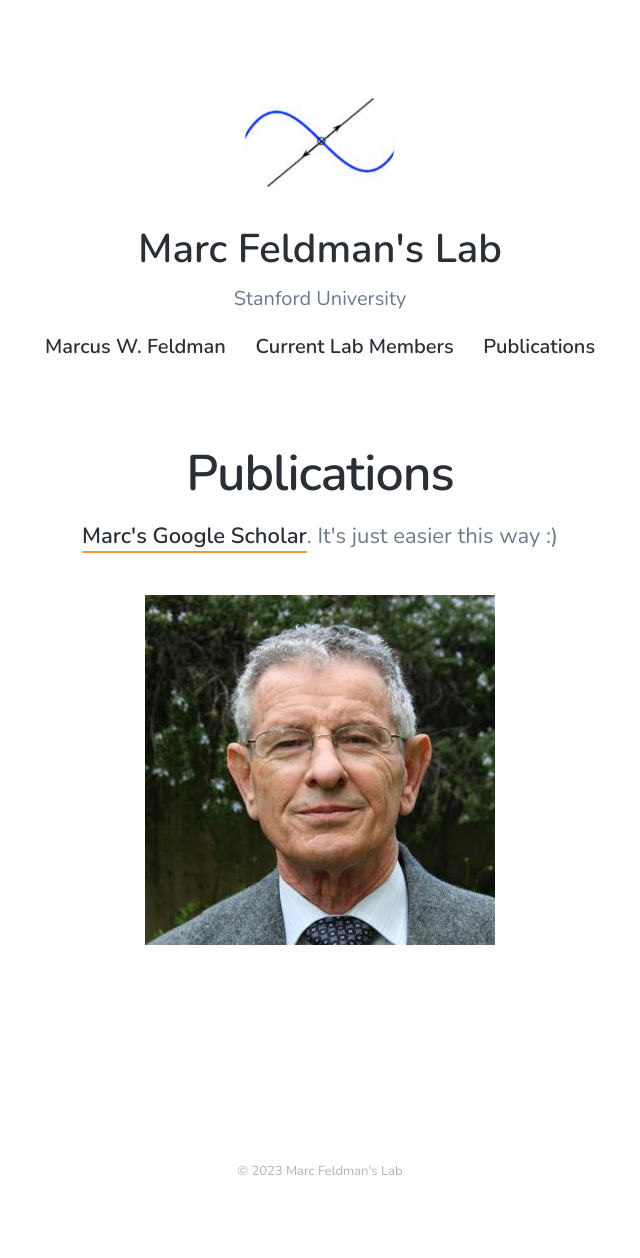
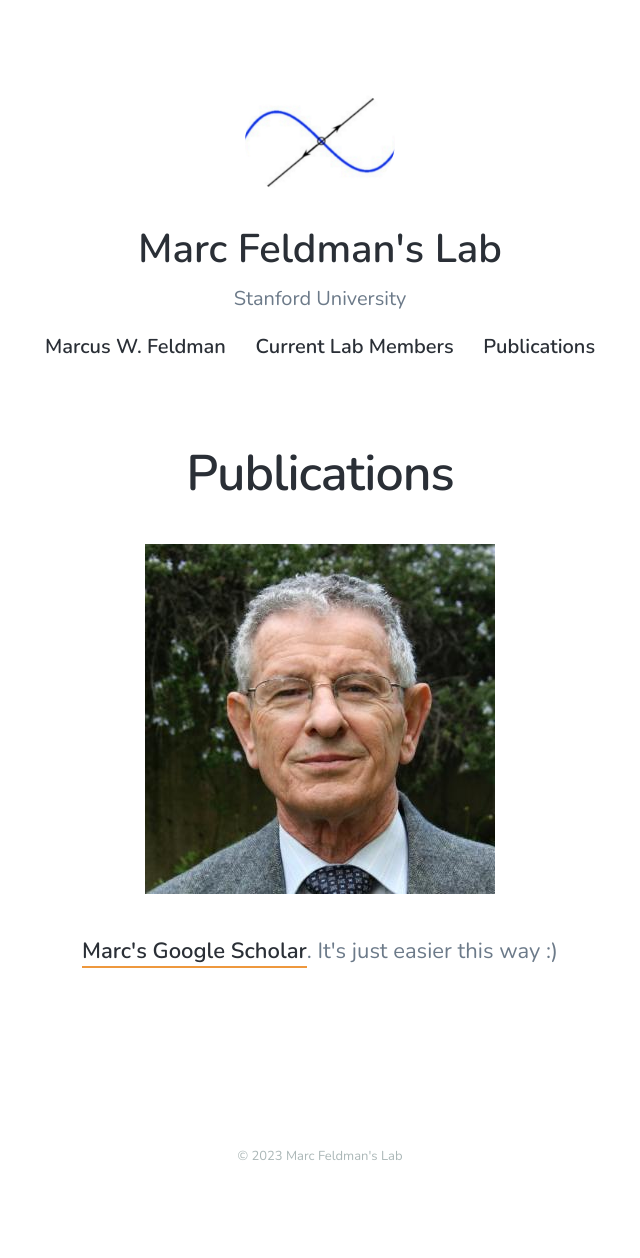
Before and after one commit to mepster/mfeldmanlab.github.io, a Jekyll site: the page built from _pages/publications.md, in a window 1280 px wide. Shown: the whole page, without its empty margins (320-960 px from the left). Built offline with Jekyll 4.4.1, drawn with Linux system fonts in a browser that asks for light colours; nearby versions of some CDN libraries.

Commit message:
Update publications.md

```diff
--- a/_pages/publications.md
+++ b/_pages/publications.md
@@ -5,6 +5,6 @@
 featured_image:
 ---
 
+![](/images/avatar.jpg)
+
 <p style="text-align: center;"> <a href="https://scholar.google.com/citations?user=DVftIaYAAAAJ&hl=en&oi=sra">Marc's Google Scholar</a>. It's just easier this way :) </p>
-
-![](/images/avatar.jpg)
```
